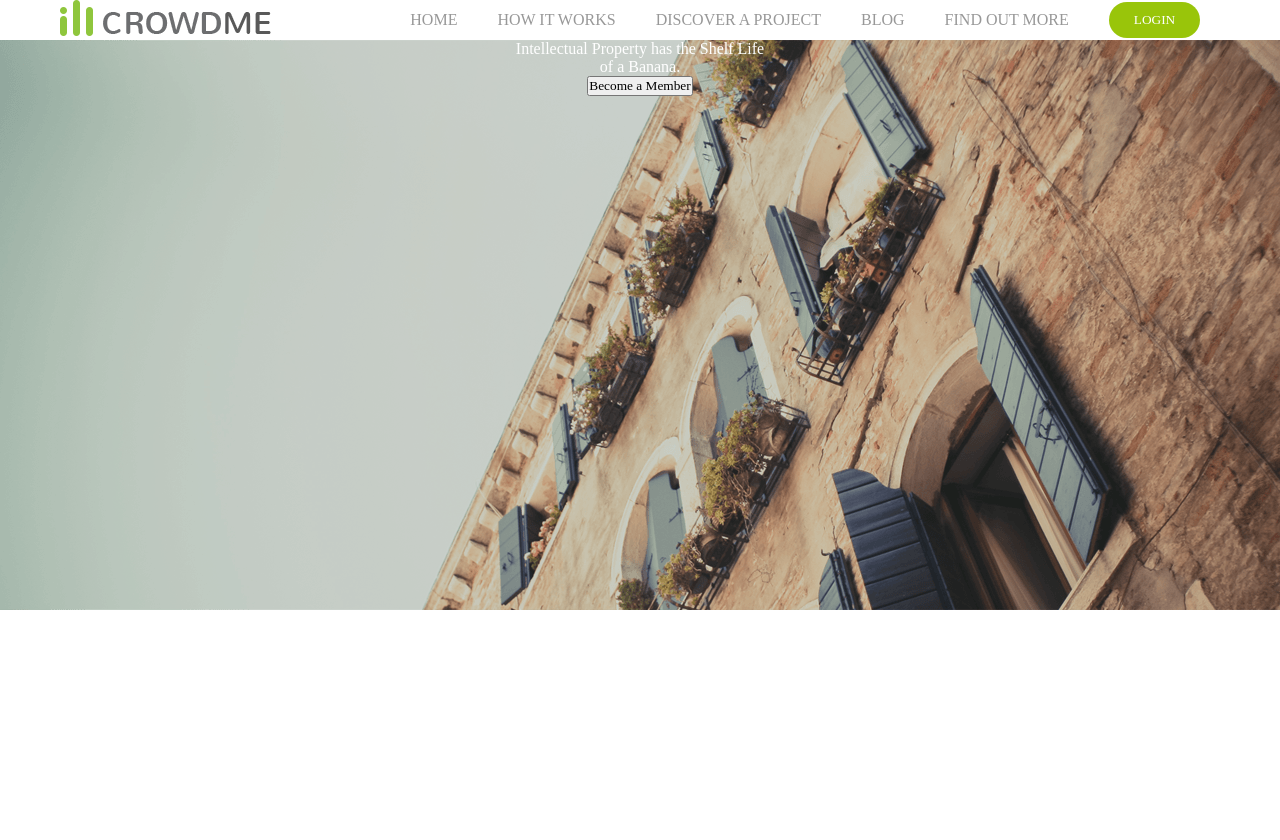
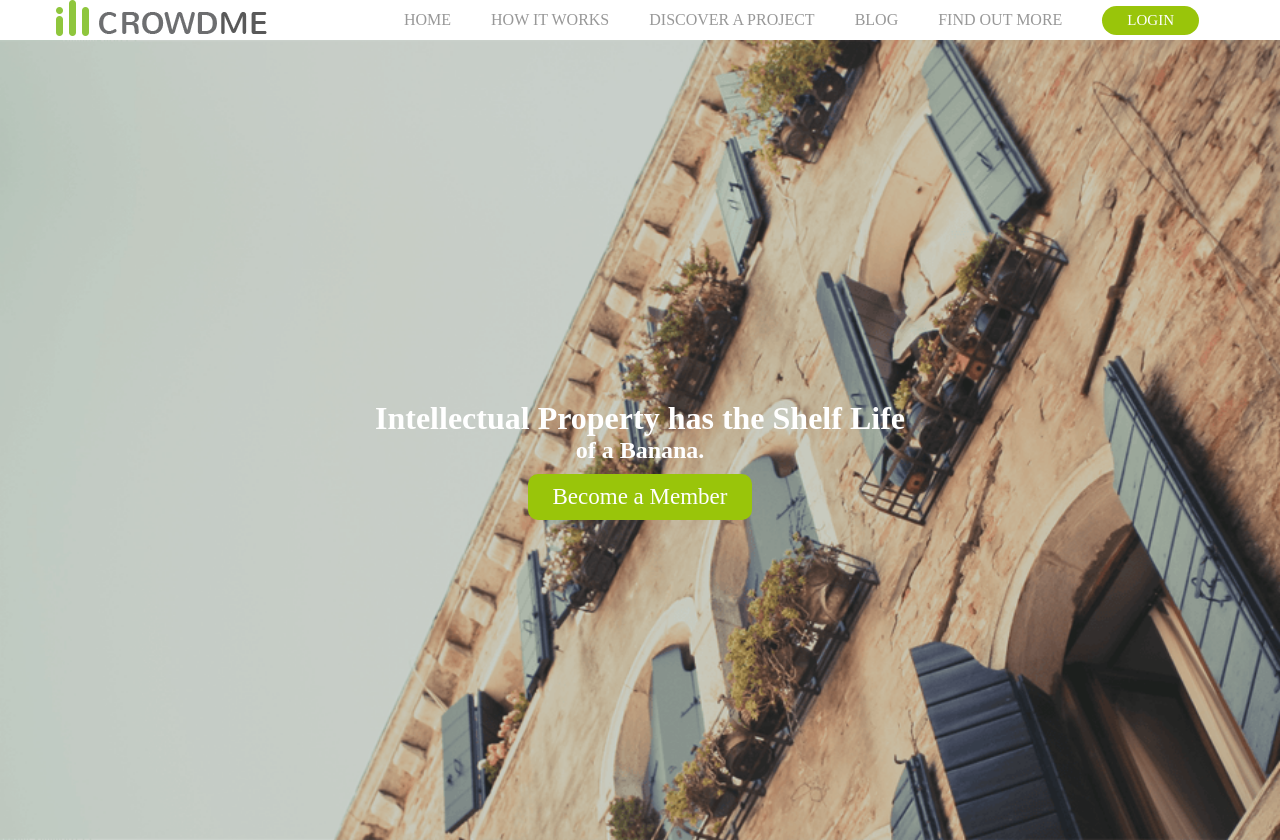
Before and after one commit to postoyevstanislav/iCrowdme, a plain HTML site: page index.html in a window 1280 px wide. Before the commit the page ends 800 px from the top, so only its background shows below. Drawn offline with Linux system fonts and the light colour scheme; a web font is replaced by a local one.

Commit message:
resolved

```diff
--- a/index.html
+++ b/index.html
@@ -38,8 +38,8 @@
         <!-- <img src="./pic/main-background.png" alt=""> -->
         <div class="main--content">
             <div class="main--text">
-                <span> Intellectual Property has the Shelf Life </span> <br>
-                of a Banana. <br>
+                <h1><span class="bold"> Intellectual Property has the Shelf Life </span></h1>
+                <h2>of a Banana.</h2>
                 <button class="member--btn">Become a Member</button>
             </div>
             <!-- <div>
--- a/style.css
+++ b/style.css
@@ -9,6 +9,7 @@
    flex-wrap: wrap;
    justify-content: space-around;
    align-items: center;
+
 }
 
 
@@ -17,6 +18,7 @@
     flex-wrap: wrap;
     align-items: center;
     justify-content: space-evenly;
+    margin: 5px;
 }
 
 .main--header div a {
@@ -36,22 +38,29 @@
     cursor: pointer;
     border: none;
     border-radius: 20px;
-    padding: 10px 25px;
+    padding: 6px 25px;
     margin: 0px 20px 0px 20px;
+    font-size: 15px;
 }
 
 .main--background {
     background: url(./pic/main-background.png);
-    height: 570px;
+    height: 100vh;
     width: 100%;
     background-position: center center;
     background-repeat: no-repeat;
     background-size: cover;
-    text-align:center;
+    text-align: center;
+
+}
+
+.main--text {
+    padding-top: 45vh;
+
+}
 
 
-
-}
+.bold {}
 /* .main--background {
     width: 100%;
     position: relative;
@@ -69,8 +78,16 @@
 
 }
 .member--btn {
+    background: #99c50a;
+    color: white;
+    cursor: pointer;
+    border: none;
+    border-radius: 10px;
+    padding: 10px 25px;
+    font-size: 23px;
+    margin-top: 10px;
+}
 
-}
 
 
 
@@ -87,7 +104,11 @@
         justify-content: space-between;
     }
     .logo {
+        display: flex;
         width: 100%;
         justify-content: center;
     }
-}
+
+    .login--btn {
+        padding: 5px 25px
+    }
```
